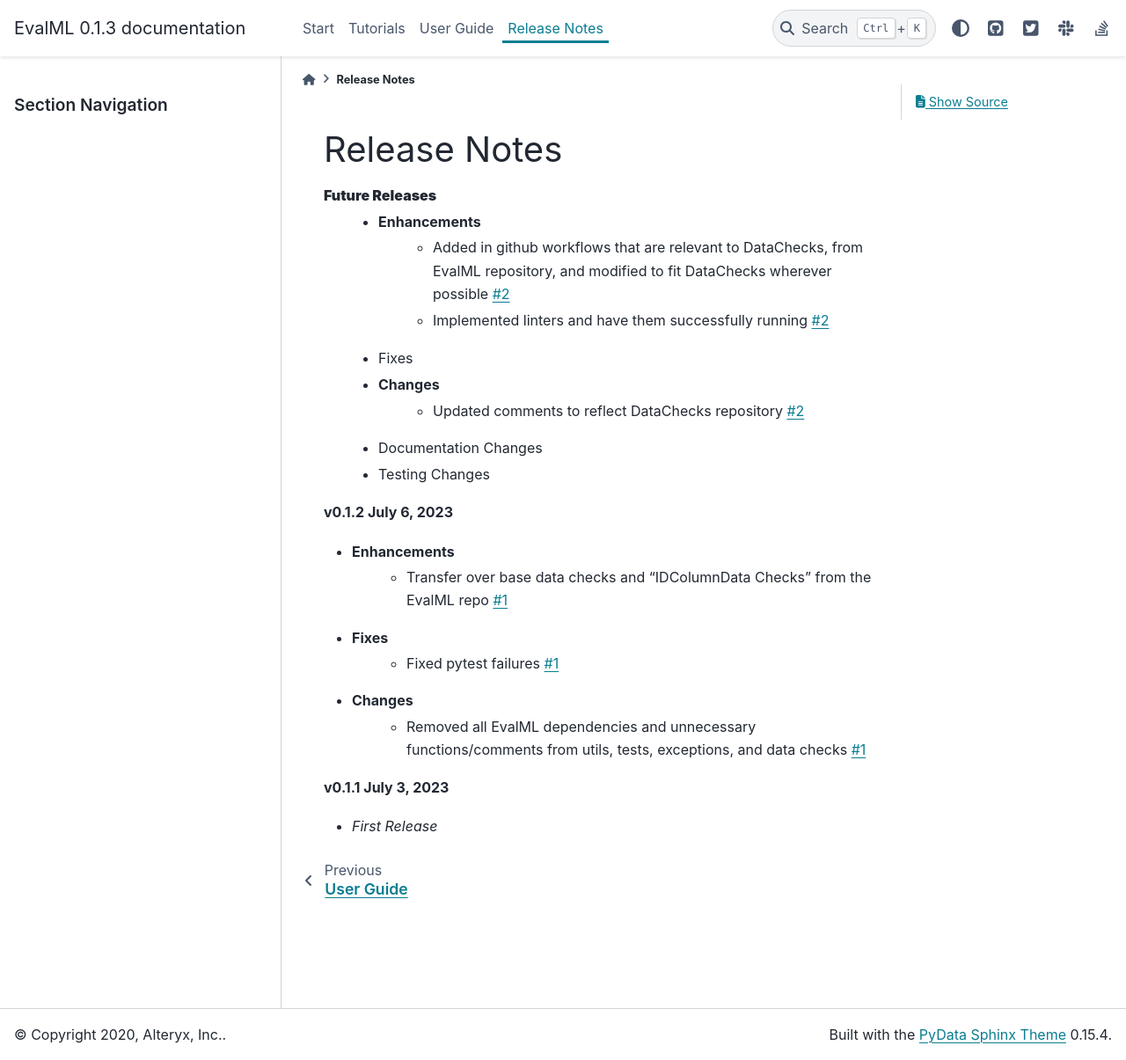
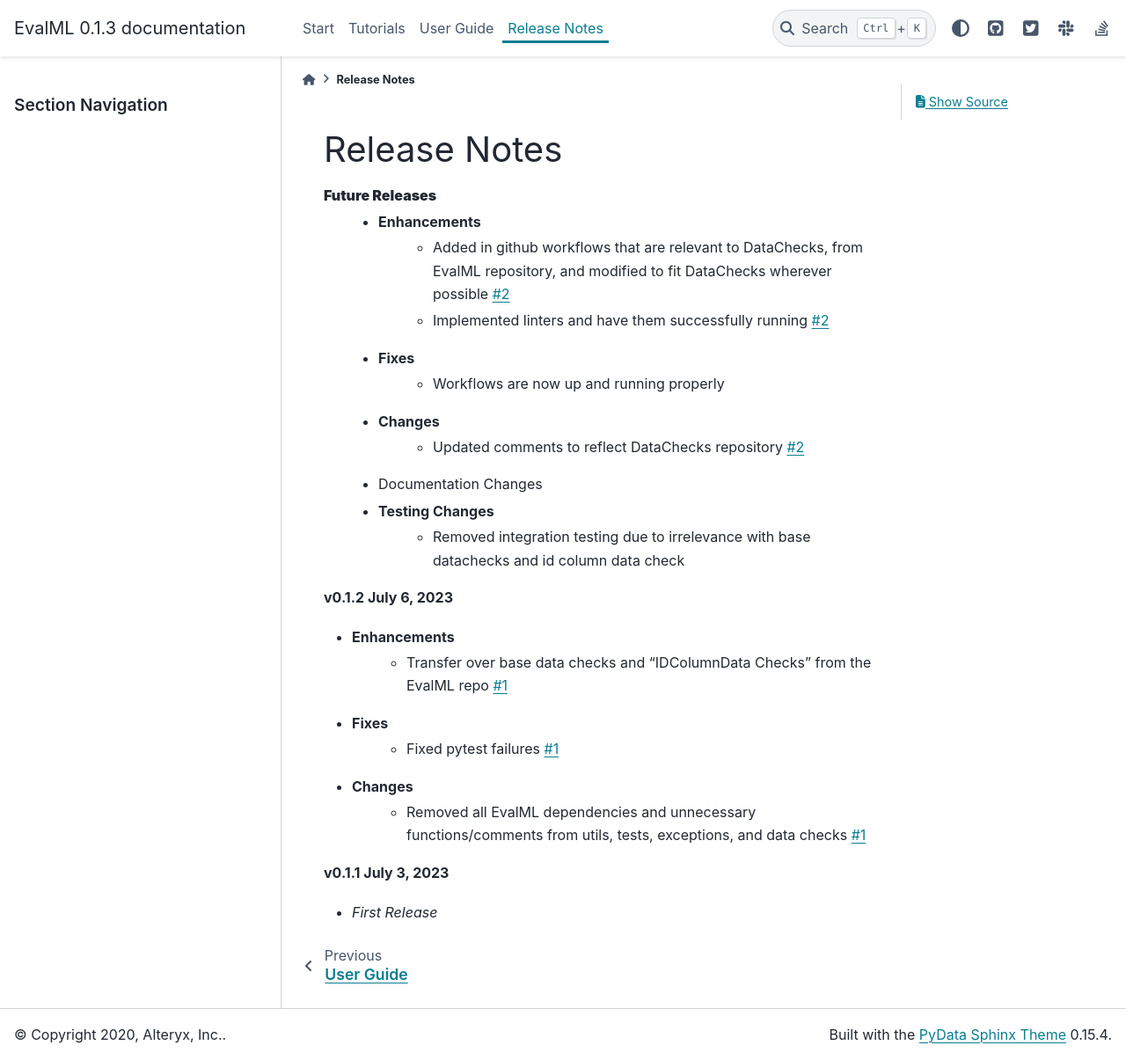
Before and after one commit to NabilFayak/datachecks, a Sphinx documentation site: the page built from docs/source/release_notes.rst, in a window 1280 px wide and 1205 px high. Shown: the whole window at 88% size. Built offline with Sphinx 7.4.7 and the PyData theme 0.15.4, drawn with Linux system fonts in a browser that asks for light colours; pages that are not in the unit, such as notebooks, are missing from menus; comment, search, counter and statistics services are not loaded; the version number is read from the project's files by our own code.

Commit message:
removed integration test workflow due to deprived relevance and updated release notes

```diff
--- a/docs/source/release_notes.rst
+++ b/docs/source/release_notes.rst
@@ -5,10 +5,12 @@
         * Added in github workflows that are relevant to DataChecks, from EvalML repository, and modified to fit DataChecks wherever possible :pr:`2`
         * Implemented linters and have them successfully running :pr:`2`
     * Fixes
+        * Workflows are now up and running properly
     * Changes
         * Updated comments to reflect DataChecks repository :pr:`2`
     * Documentation Changes
     * Testing Changes
+        * Removed integration testing due to irrelevance with base datachecks and id column data check
 
 **v0.1.2 July 6, 2023**
 
```
Also changed, not shown: 1 other file.
